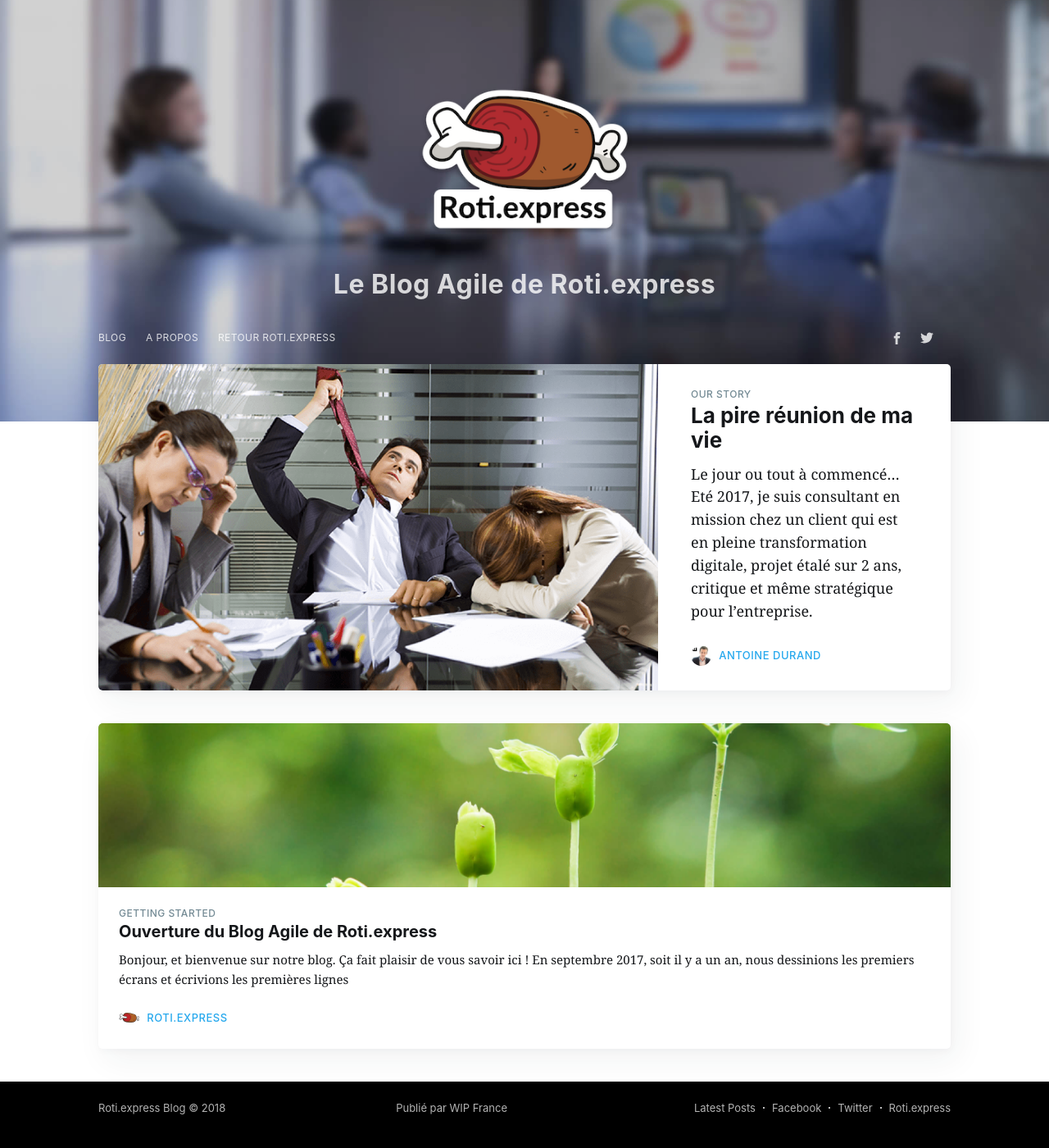
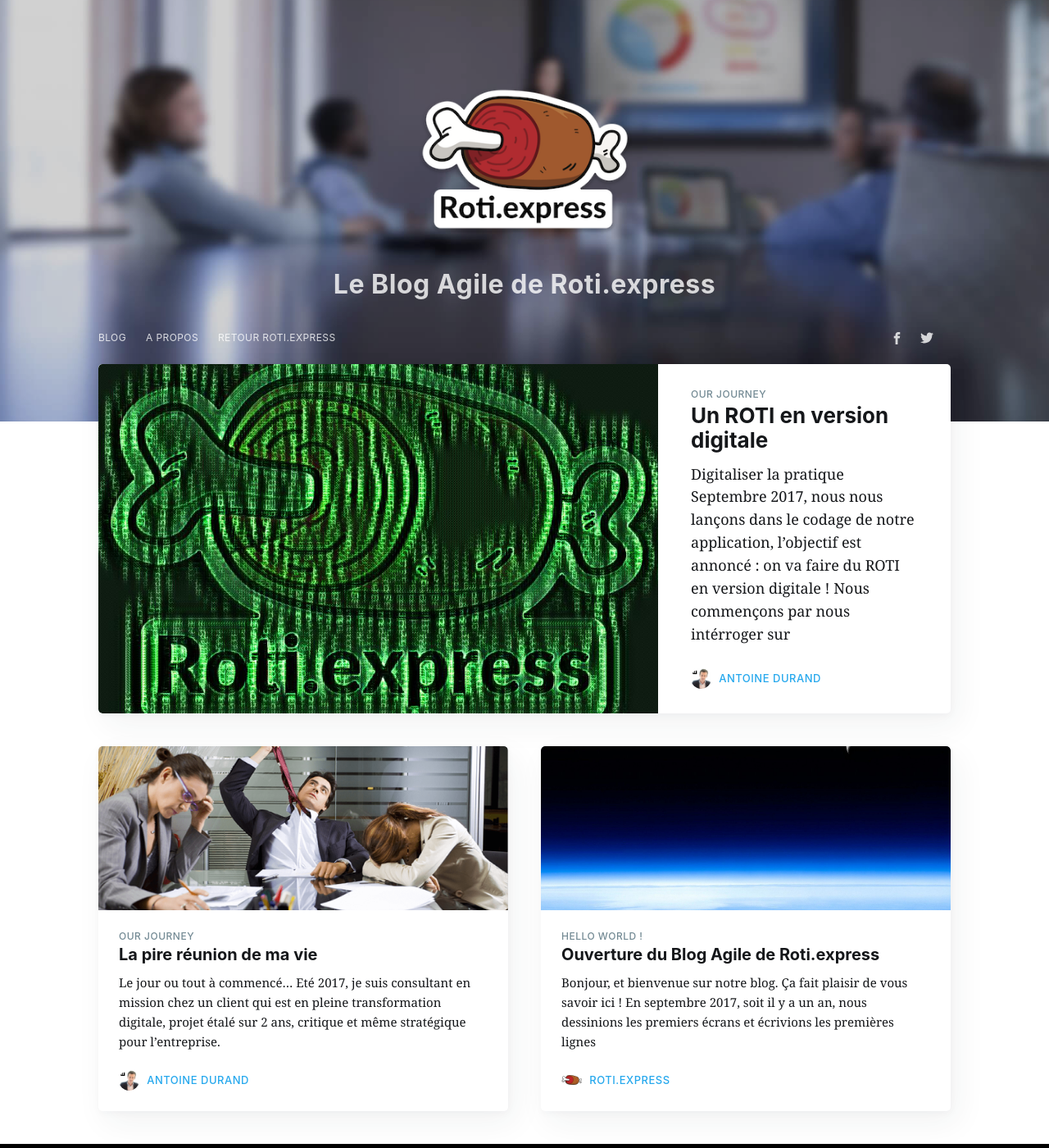
Before and after one commit to rotiexpress/roti-blog-source, a Jekyll site: the page built from index.html, in a window 1280 px wide and 1400 px high. Shown: the whole window at 82% size. Built offline with Jekyll 4.4.1, drawn with Linux system fonts in a browser that asks for light colours; nearby versions of some CDN libraries; the list of posts is cut into pages by our own code; comment, search, counter and statistics services are not loaded.

Commit message:
second article

```diff
--- a/_posts/2017-07-27-welcome.md
+++ b/_posts/2017-07-27-welcome.md
@@ -1,11 +1,11 @@
 ---
 layout: post
 current: post
-cover:  assets/images/plant.jpg
+cover:  assets/images/cosmos.jpg
 navigation: True
 title: Ouverture du Blog Agile de Roti.express
 date: 2018-09-01 16:00:00
-tags: [Getting started]
+tags: [Hello World !]
 class: post-template
 subclass: 'post tag-getting-started'
 author: roti
--- a/_posts/2017-08-03-origins.md
+++ b/_posts/2017-08-03-origins.md
@@ -5,7 +5,7 @@
 navigation: True
 title: La pire réunion de ma vie
 date: 2018-09-01 16:00:00
-tags: [Our story]
+tags: [Our journey]
 class: post-template
 subclass: 'post tag-getting-started'
 author: antoine
--- /dev/null
+++ b/_posts/2017-08-04-digital-roti.md
@@ -0,0 +1,53 @@
+---
+layout: post
+current: post
+cover:  assets/images/roti-matrix.jpeg
+navigation: True
+title: Un ROTI en version digitale
+date: 2018-09-04 16:00:00
+tags: [Our journey]
+class: post-template
+subclass: 'post tag-getting-started'
+author: antoine
+---
+## Digitaliser la pratique ##
+
+Septembre 2017, nous nous lançons dans le codage de notre application, l'objectif est annoncé : on va faire du ROTI en version digitale !
+
+Nous commençons par nous intérroger sur le cahier des charges : ça consiste en quoi un rituel ROTI ?
+
+### Anatomie du rituel ROTI ? ###
+
+R.O.T.I. pour « Return on Time Invested » (retour sur le temps investi) est une méthode agile, rapide et facile à mettre en oeuvre pour évaluer le temps passé en réunions, ateliers ou conférences et recueillir/donner du feedback.
+
+> L'objectif annoncé est de rendre ces évenements plus productifs et satisfaisants pour chaque participant.
+
+Après l’intervention, chaque participant attribue une note sur une échelle de 1 à 5 à main levé
+<img src="assets/images/hands.png" alt="drawing" width="80%"/>
+
+Et, en 30 secondes, explique sa notation par un commentaire utile et bienveillant à l’attention de l’animateur.
+<img src="assets/images/feedback1.png" alt="drawing" width="80%"/>
+
+### Digitalisons ###
+
+Commençons par le sondage à main levé ! Afin de permettre aux participants d'évaluer le temps qu'ils viennent de passer en réunion nous allons leur proposer de donner un score avec des étoiles :
+<img src="assets/images/scoring.png" alt="drawing" width="85%"/>
+
+Et pour le commentaire de moins de 30 secondes ? C'est assez simple aussi, on part sur un champ texte qu'on limite volontairement à 1000 caractères car on ne souhaite pas que le participant nous raconte sa vie, juste des pistes d'amélioration pour mieux faire la prochaine fois!
+<img src="assets/images/commentaire1.png" alt="drawing" width="85%"/>
+
+### Ajoutons de la valeur ###
+
+Le rituel ROTI est sensé durer 5 minutes, et en pratique il est compliqué pour l'animateur de relever les évaluations et de noter les commentaires, alors pour nous c'est simple comme bonjour !
+<img src="assets/images/results.png" alt="drawing" width="85%"/>
+
+Et puis on peut aussi regrouper tout ça sur une belle page qui fait la synthèse des commentaires laissés !
+<img src="assets/images/commentaires2.png" alt="drawing" width="85%"/>
+
+### Une idée en entrainant une autre... ###
+
+Nous sommes arrivé à notre objectif le rituel est digitalisé, on en fait autant voir même plus que ce qui se fait en présentiel !
+
+On réalise aussi à ce moment là que nous collectons de la donnée, ce qui nous ouvre la voie sur l'exploration des possibilités analytiques de ces données.. Traquer les sondages des différentes équipes, mesurer la progression dans le temps, offrir une vision globale à l'échelle de l'entreprise !.. Tout est désormais possible !
+
+(à suivre !)
```
Also changed, not shown: assets/images/commentaire1.png (added), assets/images/commentaires2.png (added), assets/images/cosmos.jpg (added), assets/images/feedback1.png (added), assets/images/hands.png (added), assets/images/results.png (added), assets/images/roti-matrix.jpeg (added), assets/images/scoring.png (added).
